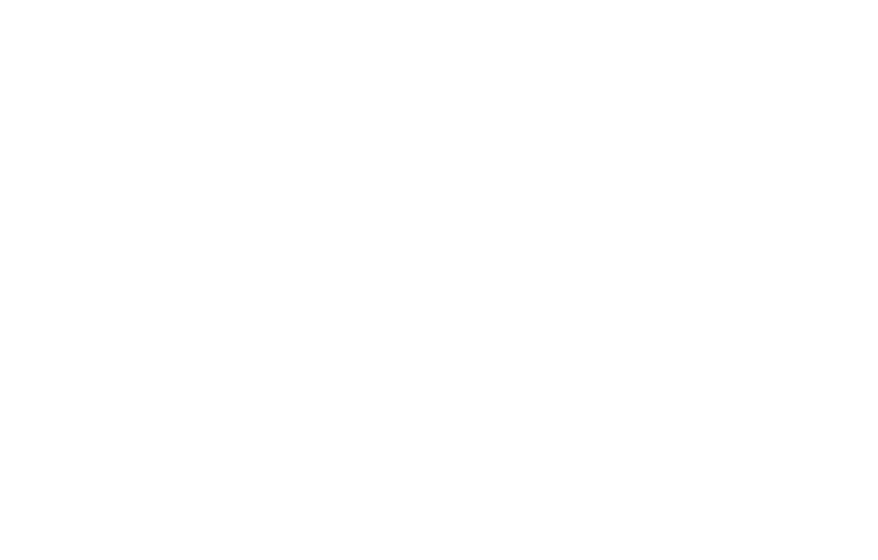
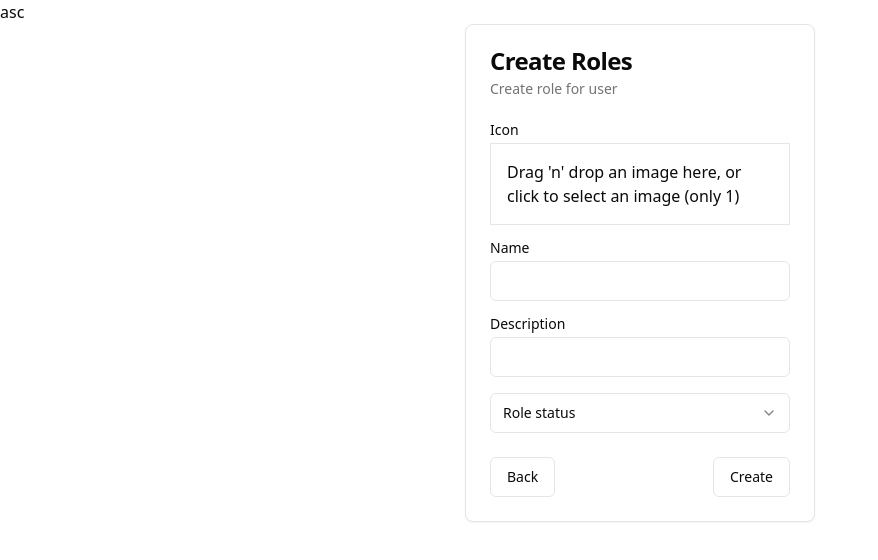
Before and after one commit to hiusnguyen201/FE_ADMIN_ClothingShop, a React (Vite) app: page /managerole/edit/1 in a window 1280 px wide. Before the commit this address had no page. Shown: the top 560 px of the page, without its empty margins (0-878 px from the left). Built offline with nearby package versions, Linux system fonts and the light colour scheme.

Commit message:
#3 - thuongbsls2004 add edit page

```diff
--- /dev/null
+++ b/src/pages/roles/EditRolePage.jsx
@@ -0,0 +1,162 @@
+import * as React from "react";
+import { useFormik } from "formik";
+import * as Yup from "yup";
+import { ROLE_STATUS } from "./columns";
+import { Input } from "@/components/ui/input";
+import { Button } from "@/components/ui/button";
+import { Label } from "@/components/ui/label";
+import {
+  Card,
+  CardContent,
+  CardDescription,
+  CardFooter,
+  CardHeader,
+  CardTitle,
+} from "@/components/ui/card";
+import AlertDialogCustom from "@/components/AlertDialogCustom";
+
+import { useToast } from "@/hooks/use-toast";
+import {
+  Select,
+  SelectContent,
+  SelectItem,
+  SelectTrigger,
+  SelectValue,
+} from "@/components/ui/select";
+import UploadImage from "@/components/UploadImage";
+
+const CreateRoleSchema = Yup.object().shape({
+  icon: Yup.string().required("Icon is required"),
+  name: Yup.string()
+    .required("Name is required")
+    .min(2, "too short!")
+    .max(3, "too long!"),
+  description: Yup.string().required("Description required"),
+  status: Yup.string().required("Status is required"),
+});
+
+export default function EditRolePage() {
+  const { toast } = useToast();
+
+  const formik = useFormik({
+    initialValues: {
+      icon: "",
+      name: "",
+      description: "",
+      status: "",
+    },
+    validationSchema: CreateRoleSchema,
+    validateOnChange: true,
+    validateOnBlur: true,
+    onSubmit: (values) => {
+      console.log(values);
+    },
+  });
+
+  const { setFieldValue, handleSubmit, touched, errors, getFieldProps } =
+    formik;
+
+  async function CreateRole(username, email) {
+    console.log(username);
+
+    if (username && email) {
+      toast({
+        title: "Success!",
+        description: `Role created for ${username} with email ${email}.`,
+        variant: "success",
+      });
+    } else {
+      toast({
+        title: "Uh oh! Something went wrong.",
+        description: "Username and email are required.",
+        variant: "error",
+      });
+    }
+  }
+
+  return (
+    <>
+      <div className="flex justify-center">
+        <Card className="w-[350px]">
+          <CardHeader>
+            <CardTitle>Create Roles</CardTitle>
+            <CardDescription>Create role for user</CardDescription>
+          </CardHeader>
+          <form onSubmit={handleSubmit}>
+            <CardContent>
+              <div className="grid w-full items-center gap-4">
+                <div className="flex flex-col space-y-1.5">
+                  <Label htmlFor="icon">Icon</Label>
+                  <UploadImage
+                    onValueChange={(value) => {
+                      setFieldValue("icon", value);
+                    }}
+                  />
+                  {touched.icon && errors.icon && (
+                    <p className="text-red-500 text-sm">{errors.icon}</p>
+                  )}
+                </div>
+                <div className="flex flex-col space-y-1.5">
+                  <Label htmlFor="name">Name</Label>
+                  <Input
+                    id="name"
+                    name="name"
+                    type="text"
+                    {...getFieldProps("name")}
+                  />
+                  {touched.name && errors.name && (
+                    <p className="text-red-500 text-sm">{errors.name}</p>
+                  )}
+                </div>
+                <div className="flex flex-col space-y-1.5">
+                  <Label htmlFor="description">Description</Label>
+                  <Input
+                    id="description"
+                    name="description"
+                    type="text"
+                    {...getFieldProps("description")}
+                  />
+                  {touched.description && errors.description && (
+                    <p className="text-red-500 text-sm">{errors.description}</p>
+                  )}
+                </div>
+                <div className="flex flex-col space-y-1.5">
+                  <Select
+                    onValueChange={(selectOption) => {
+                      setFieldValue("status", selectOption);
+                    }}
+                  >
+                    <SelectTrigger>
+                      <SelectValue placeholder="Role status" />
+                    </SelectTrigger>
+                    <SelectContent>
+                      {Object.values(ROLE_STATUS).map((item) => (
+                        <SelectItem key={item} value={item}>
+                          {item}
+                        </SelectItem>
+                      ))}
+                    </SelectContent>
+                  </Select>
+                  {touched.status && errors.status && (
+                    <p className="text-red-500 text-sm">{errors.status}</p>
+                  )}
+                </div>
+              </div>
+            </CardContent>
+            <CardFooter className="flex justify-between">
+              <AlertDialogCustom
+                alertlink="/manageroles"
+                alerttrigger="Back"
+                alerttitle="back to prev page"
+                alertdescription="All you do will destroy"
+              />
+              <Button type="submit" variant="outline">
+                Create
+              </Button>
+            </CardFooter>
+          </form>
+        </Card>
+      </div>
+    </>
+  );
+}
--- a/src/pages/roles/RolesPage.jsx
+++ b/src/pages/roles/RolesPage.jsx
@@ -30,35 +30,27 @@ import Heading from "@/./components/heading";
 
 const data = [
   {
-    id: "m5gr84i9",
-    amount: 316,
-    status: "success",
-    email: "ken99@yahoo.com",
+    id: "dasd",
+    icon: "1",
+    name: "admin",
+    description: "abcxyz",
+    status: "Activity"
   },
   {
-    id: "3u1reuv4",
-    amount: 242,
-    status: "success",
-    email: "Abe45@gmail.com",
+    id: "ads",
+    icon: "2",
+    name: "user",
+    description: "abcxyz",
+    status: "Activity"
   },
   {
-    id: "derv1ws0",
-    amount: 837,
-    status: "processing",
-    email: "Monserrat44@gmail.com",
+    id: "dvax",
+    icon: "3",
+    name: "tester",
+    description: "abcxyz",
+    status: "Activity"
   },
-  {
-    id: "5kma53ae",
-    amount: 874,
-    status: "success",
-    email: "Silas22@gmail.com",
-  },
-  {
-    id: "bhqecj4p",
-    amount: 721,
-    status: "failed",
-    email: "carmella@hotmail.com",
-  },
+
 ];
 
 export default function RolesPage() {
--- a/src/pages/roles/columns.jsx
+++ b/src/pages/roles/columns.jsx
@@ -10,6 +10,7 @@ import {
 } from "@/components/ui/dropdown-menu";
 import { Button } from "@/components/ui/button";
 import axios from "axios";
+import { Link } from "react-router-dom";
 
 export const USER_STATUS = {
   ACTIVE: "Active",
@@ -55,37 +56,22 @@ export const columns = [
     ),
   },
   {
-    accessorKey: "email",
-    header: ({ column }) => {
-      return (
-        <Button
-          variant="ghost"
-          onClick={() => column.toggleSorting(column.getIsSorted() === "asc")}
-        >
-          Email
-          <ArrowUpDown />
-        </Button>
-      );
-    },
-    cell: ({ row }) => <div className="lowercase">{row.getValue("email")}</div>,
+    accessorKey: "icon",
+    header: "icon",
+    cell: ({ row }) => (
+      <div className="capitalize">{row.getValue("icon")}</div>
+    ),
   },
   {
-    accessorKey: "amount",
-    header: () => <div className="text-right">Amount</div>,
-    cell: ({ row }) => {
-      const amount = parseFloat(row.getValue("amount"));
-
-      // Format the amount as a dollar amount
-      const formatted = new Intl.NumberFormat("en-US", {
-        style: "currency",
-        currency: "USD",
-      }).format(amount);
-
-      return <div className="text-right font-medium">{formatted}</div>;
-    },
+    accessorKey: "name",
+    header: "Name",
+    cell: ({ row }) => (
+      <div className="capitalize">{row.getValue("name")}</div>
+    ),
   },
   {
     id: "actions",
+    header: "Action",
     enableHiding: false,
     cell: ({ row }) => {
       const payment = row.original;
@@ -100,14 +86,16 @@ export const columns = [
           </DropdownMenuTrigger>
           <DropdownMenuContent align="end">
             <DropdownMenuLabel>Actions</DropdownMenuLabel>
-            <DropdownMenuItem
-              onClick={() => navigator.clipboard.writeText(payment.id)}
-            >
-              Copy payment ID
+            <DropdownMenuSeparator />
+            <DropdownMenuItem>
+              <Link to={`/managerole/edit/${payment.id}`}>
+                Edit
+              </Link>
             </DropdownMenuItem>
-            <DropdownMenuSeparator />
-            <DropdownMenuItem>View customer</DropdownMenuItem>
-            <DropdownMenuItem>View payment details</DropdownMenuItem>
+            <DropdownMenuItem>
+                Delete
+            </DropdownMenuItem>
+
           </DropdownMenuContent>
         </DropdownMenu>
       );
--- a/src/routes/index.jsx
+++ b/src/routes/index.jsx
@@ -3,6 +3,7 @@ import HomeLayout from "@/layouts/client/home.layout";
 import DashboardLayout from "@/layouts/server/dashboard.layout";
 import RolesPage from "@/pages/roles/RolesPage";
 import CreateRolePage from "@/pages/roles/CreateRolePage";
+import EditRolePage from "@/pages/roles/EditRolePage";
 
 export function Router() {
   return useRoutes([
@@ -22,6 +23,10 @@ export function Router() {
           path: "/manageroles/create",
           element: <CreateRolePage/>,
         },
+        {
+          path: "/managerole/edit/:id",
+          element: <EditRolePage/>,
+        },
       ],
     },
     {
```
